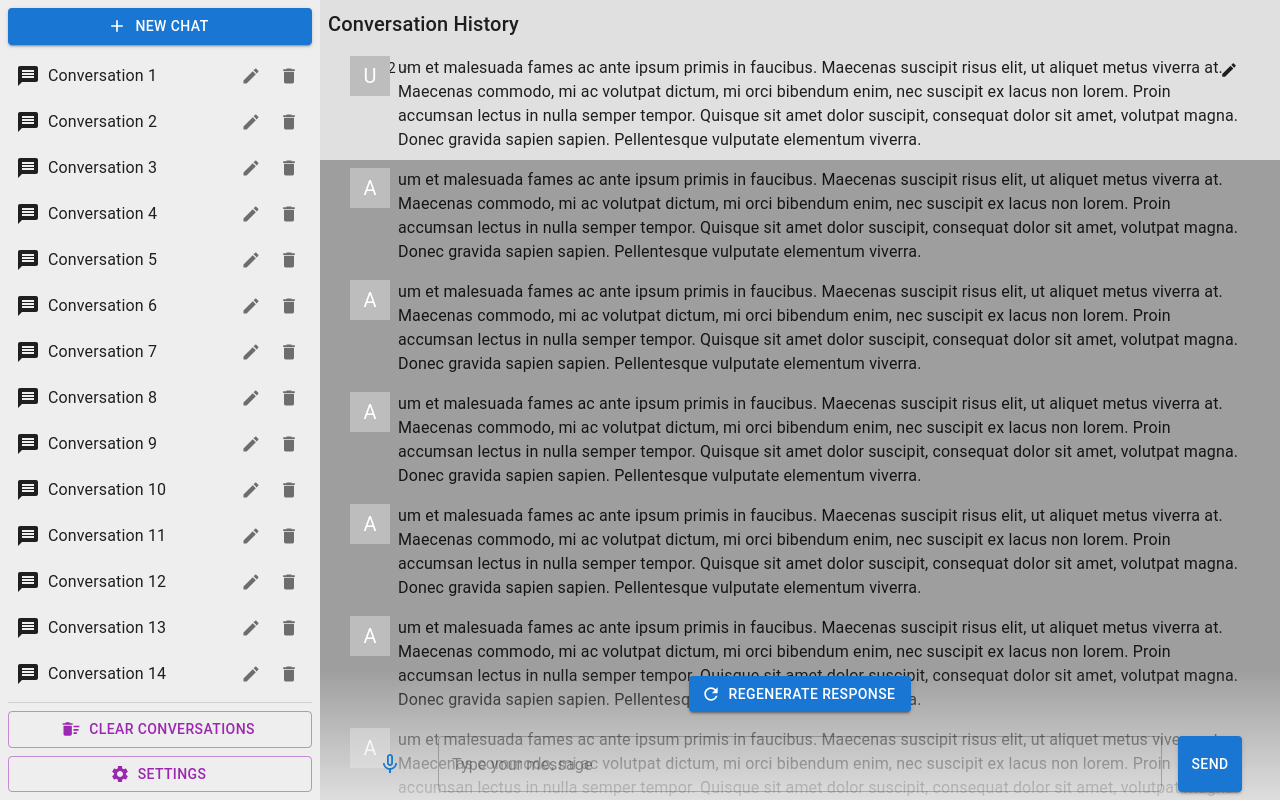
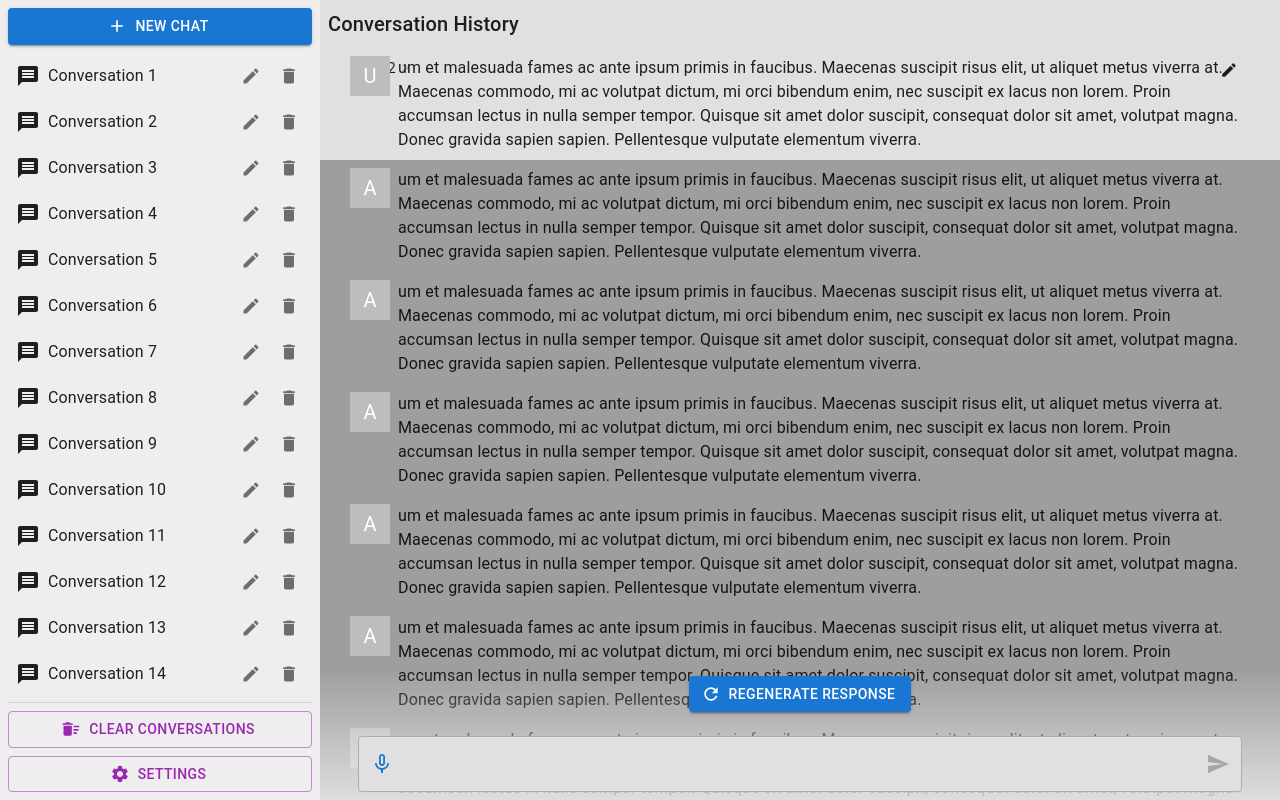
Before and after one commit to chat-gpt-assistant/assistant-ui, a React (Create React App) app: page / in a window 1280 px wide. Built offline with nearby package versions, Linux system fonts and the light colour scheme.

Commit message:
update InputPanel.tsx

```diff
--- a/src/components/InputPanel.tsx
+++ b/src/components/InputPanel.tsx
@@ -1,10 +1,12 @@
-import React from 'react';
-import { Box, Button, TextField } from '@mui/material';
+import React, { useState } from 'react';
+import { Box, IconButton, TextareaAutosize, CircularProgress } from '@mui/material';
 import MicNoneIcon from '@mui/icons-material/MicNone';
+import SendIcon from '@mui/icons-material/Send';
 import ResponseControl from './ResponseControl';
 
 const InputPanel: React.FC = () => {
-  const [isAssistantResponding, setIsAssistantResponding] = React.useState(false);
+  const [isAssistantResponding, setIsAssistantResponding] = useState(false);
+  const [text, setText] = useState('');
 
   const handleStopGenerating = () => {
     // Implement stopping the assistant's response generation
@@ -14,6 +16,26 @@ const InputPanel: React.FC = () => {
   const handleRegenerateResponse = () => {
     // Implement regenerating the assistant's response
     setIsAssistantResponding(true);
+  };
+
+  const handleTextChange = (event: React.ChangeEvent<HTMLTextAreaElement>) => {
+    setText(event.target.value);
+  };
+
+  const handleKeyDown = (event: React.KeyboardEvent<HTMLTextAreaElement>) => {
+    if (event.key === 'Enter' && !event.shiftKey && !isAssistantResponding) {
+      event.preventDefault();
+      handleSubmit();
+    }
+  };
+
+  const handleSubmit = (event?: React.FormEvent<HTMLFormElement>) => {
+    event?.preventDefault();
+    if (text.trim()) {
+      // Implement the message submission logic here
+      console.log('Submitted message:', text);
+      setText('');
+    }
   };
 
   return (
@@ -30,15 +52,58 @@ const InputPanel: React.FC = () => {
           onStopGenerating={handleStopGenerating}
           onRegenerateResponse={handleRegenerateResponse}
         />
-        <Box display="flex" gap={2} flexGrow={1}>
-          <Button color="primary">
-            <MicNoneIcon/>
-          </Button>
-          <TextField fullWidth variant="outlined" placeholder="Type your message"/>
-          <Button variant="contained" color="primary">
-            Send
-          </Button>
-        </Box>
+
+        <form onSubmit={handleSubmit}>
+          <Box
+            display="flex"
+            gap={1}
+            flexGrow={1}
+            alignItems="flex-end"
+            sx={{
+              position: 'relative',
+              borderRadius: '4px',
+              backgroundColor: 'grey.300',
+            }}
+          >
+            <IconButton color="primary" sx={{position: 'absolute', left: 4, bottom: 8}}>
+              <MicNoneIcon/>
+            </IconButton>
+            <TextareaAutosize
+              minRows={1}
+              maxRows={8}
+              autoFocus={true}
+              style={{
+                width: '100%',
+                minHeight: '40px',
+                resize: 'none',
+                fontFamily: 'Roboto, Helvetica, Arial, sans-serif',
+                fontSize: '1rem',
+                fontWeight: 400,
+                lineHeight: 1.5,
+                letterSpacing: '0.00938em',
+                backgroundColor: 'transparent',
+                outline: 'none',
+                border: '1px solid rgba(0, 0, 0, 0.23)',
+                borderRadius: '4px',
+                padding: '8px 40px 8px 40px',
+              }}
+              value={text}
+              onChange={handleTextChange}
+              onKeyDown={handleKeyDown}
+            />
+
+            <IconButton type="submit"
+                        disabled={!text.trim() || isAssistantResponding}
+                        color="primary"
+                        sx={{position: 'absolute', right: 4, bottom: 8}}>
+              {isAssistantResponding ? (
+                <CircularProgress size={24}/>
+              ) : (
+                <SendIcon/>
+              )}
+            </IconButton>
+          </Box>
+        </form>
       </Box>
     </Box>
   );
```
